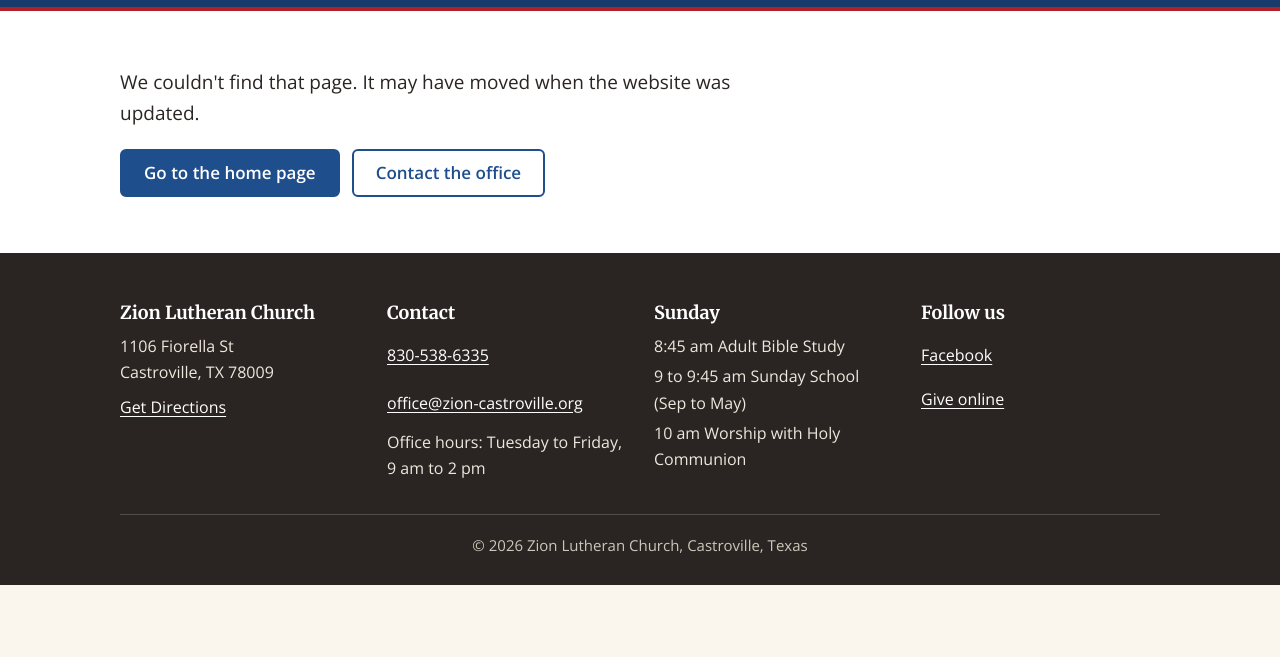
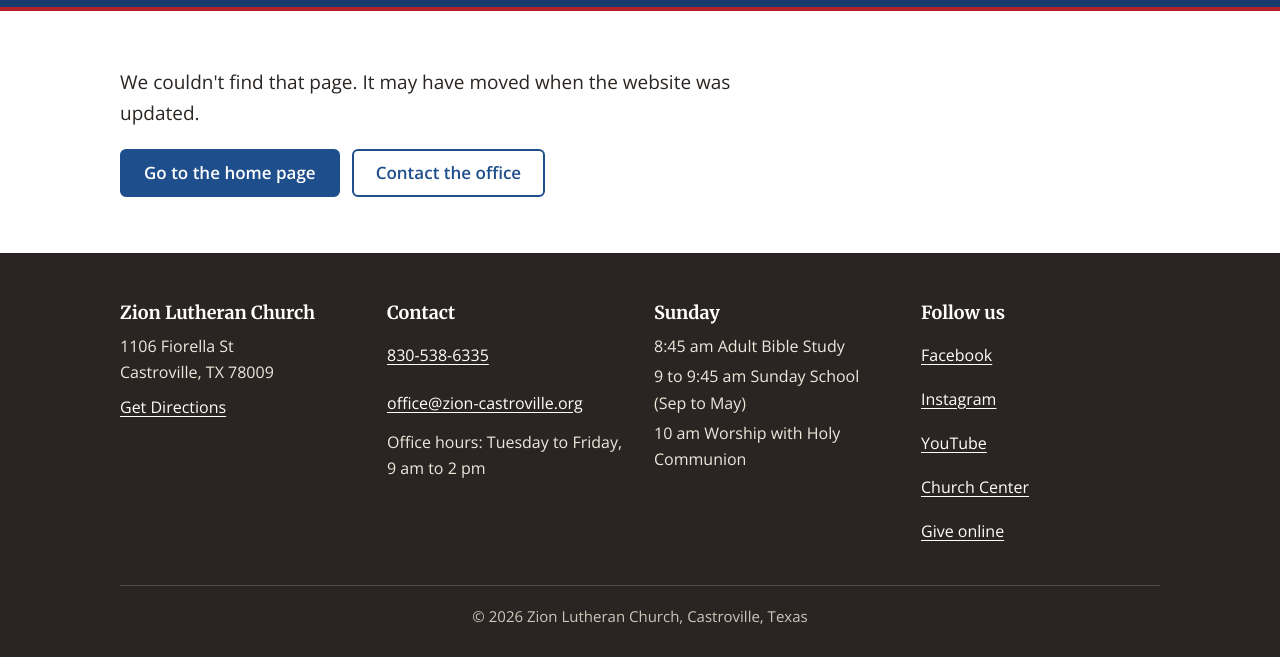
Before and after one commit to adrianacalk/zion-website, a plain HTML site: page 404.html in a window 1280 px wide. Shown: the part 254-911 px from the top of the page. Before the commit the page ends 839 px from the top, so only its background shows below. Drawn offline with nearby package versions, Linux system fonts and the light colour scheme.

Commit message:
v2.5: footer Instagram, YouTube, Church Center links

```diff
--- a/404.html
+++ b/404.html
@@ -140,6 +140,9 @@
           <div>
             <h2>Follow us</h2>
             <p><a href="https://www.facebook.com/ZionCastrovilleLCMC/" target="_blank" rel="noopener">Facebook</a></p>
+            <p><a href="https://www.instagram.com/zion.castroville/" target="_blank" rel="noopener">Instagram</a></p>
+            <p><a href="https://www.youtube.com/@zionlutheranchurchcastroville1" target="_blank" rel="noopener">YouTube</a></p>
+            <p><a href="https://zion-castroville.churchcenter.com/" target="_blank" rel="noopener">Church Center</a></p>
             <p><a href="/give.html">Give online</a></p>
           </div>
         </div>
```
Also changed, not shown: calendar.html (+3 -0 lines), faith.html (+3 -0 lines), give.html (+3 -0 lines), ham-dinner.html (+3 -0 lines), history.html (+3 -0 lines), index.html (+3 -0 lines), ministries.html (+3 -0 lines), plan-a-visit.html (+3 -0 lines), rummage-sale.html (+3 -0 lines), sermons.html (+3 -0 lines), team.html (+3 -0 lines), vbs.html (+3 -0 lines), 1 other file.
